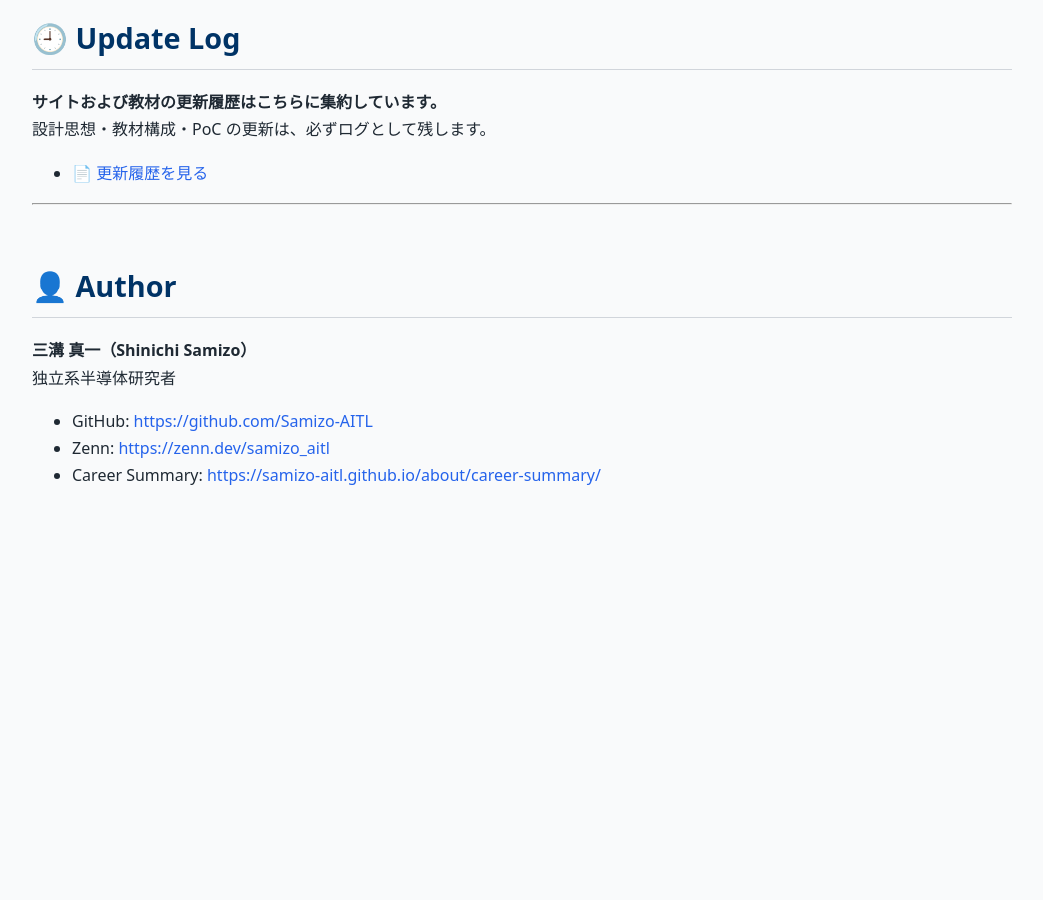
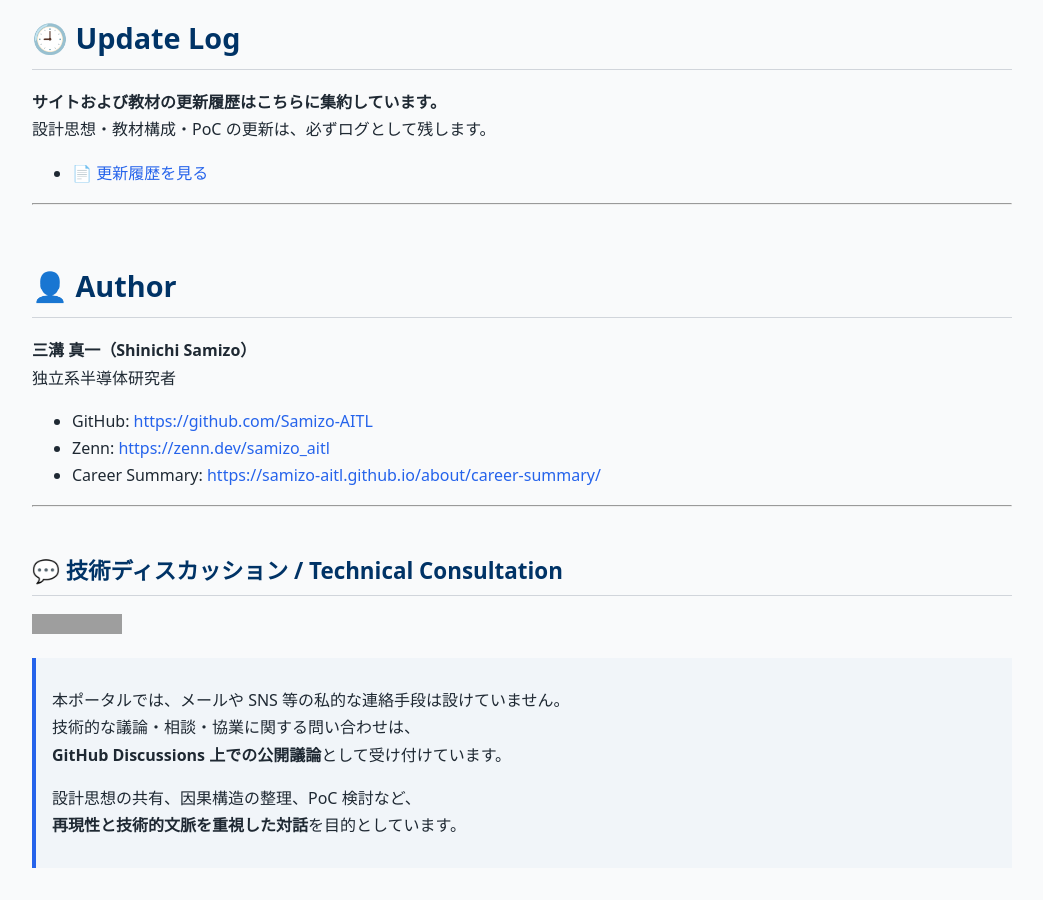
Before and after one commit to Samizo-AITL/Samizo-AITL.github.io, a Jekyll site: the page built from index.md, in a window 1280 px wide and 900 px high, scrolled down 5542 px. Shown: the whole window, without its empty margins (118-1161 px from the left). Built offline with Jekyll 4.4.1, drawn with Linux system fonts in a browser that asks for light colours; before the commit the page ends 6063 px from its top, so only the background shows below that; grey boxes are pictures that could not be loaded.

Commit message:
Update index.md

```diff
--- a/index.md
+++ b/index.md
@@ -217,3 +217,16 @@ AITL 概念を可視化するための**試験的アニメーションデモ集*
 - GitHub: [https://github.com/Samizo-AITL](https://github.com/Samizo-AITL)
 - Zenn: [https://zenn.dev/samizo_aitl](https://zenn.dev/samizo_aitl)
 - Career Summary: [https://samizo-aitl.github.io/about/career-summary/](https://samizo-aitl.github.io/about/career-summary/)
+
+---
+
+## 💬 技術ディスカッション / Technical Consultation
+
+[![Discussion](https://img.shields.io/badge/Discussion-Technical%20Consultation-6f42c1?logo=github)](https://github.com/Samizo-AITL/Samizo-AITL/discussions)
+
+> 本ポータルでは、メールや SNS 等の私的な連絡手段は設けていません。
+> 技術的な議論・相談・協業に関する問い合わせは、
+> **GitHub Discussions 上での公開議論**として受け付けています。
+>
+> 設計思想の共有、因果構造の整理、PoC 検討など、
+> **再現性と技術的文脈を重視した対話**を目的としています。
```
